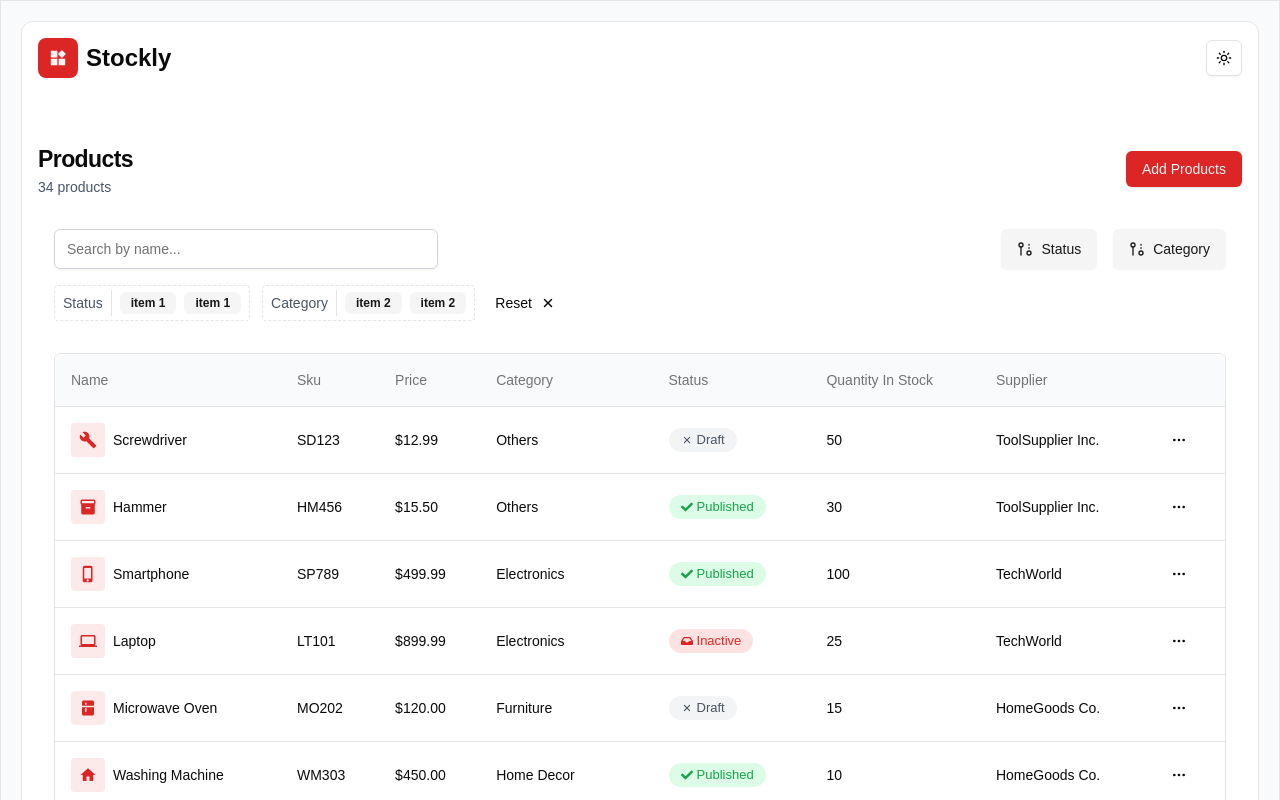
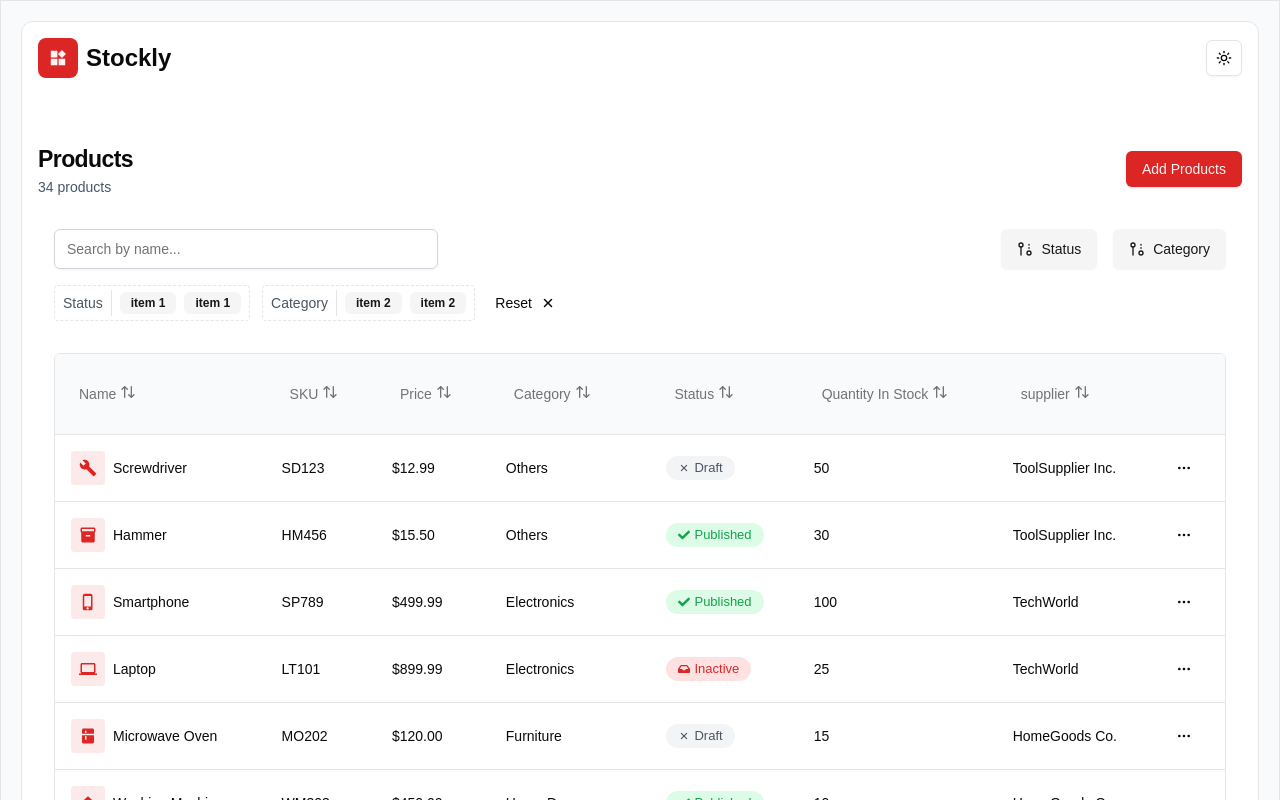
Before and after one commit to Beamlak996/Product-Inventory-Table, a Next.js app: page / in a window 1280 px wide. Shown: the top 800 px of the page. Built offline with nearby package versions, Linux system fonts and the light colour scheme.

Commit message:
Adding the sorting to the columns

```diff
--- a/components/product/columns.tsx
+++ b/components/product/columns.tsx
@@ -1,8 +1,18 @@
 import { ReactNode } from "react";
-import { ColumnDef } from "@tanstack/react-table";
+import { ColumnDef, Column } from "@tanstack/react-table";
 import { IconType } from "react-icons";
 import { FaCheck, FaInbox } from "react-icons/fa";
 import { IoClose } from "react-icons/io5";
+import { IoMdArrowDown, IoMdArrowUp } from "react-icons/io";
+import { ArrowUpDown } from "lucide-react";
+
+import {
+  DropdownMenu,
+  DropdownMenuContent,
+  DropdownMenuItem,
+  DropdownMenuTrigger,
+} from "@/components/ui/dropdown-menu";
+
 import { ProductDropDown } from "./product-drop-down";
 
 export type Product = {
@@ -27,10 +37,51 @@
   icon: IconType;
 };
 
+type SortableHeaderProps = {
+  column: Column<Product, unknown>; // Specify the type of data
+  label: string;
+};
+
+const SortableHeader: React.FC<SortableHeaderProps> = ({ column, label }) => {
+  const isSorted = column.getIsSorted();
+  const SortingIcon =
+    isSorted === "asc"
+      ? IoMdArrowUp
+      : isSorted === "desc"
+      ? IoMdArrowDown
+      : ArrowUpDown;
+
+  return (
+    <DropdownMenu>
+      <DropdownMenuTrigger className="" asChild>
+        <div
+          className={`flex items-start py-[14px] select-none cursor-pointer  p-2 gap-1 ${
+            isSorted && "text-primary"
+          }`}
+          aria-label={`Sort by ${label}`}
+        >
+          {label}
+          <SortingIcon className=" h-4 w-4" />
+        </div>
+      </DropdownMenuTrigger>
+      <DropdownMenuContent align="start" side="bottom">
+        <DropdownMenuItem onClick={() => column.toggleSorting(true)}>
+          <IoMdArrowUp className="mr-2 h-4 w-4" />
+          Asc
+        </DropdownMenuItem>
+        <DropdownMenuItem onClick={() => column.toggleSorting(false)}>
+          <IoMdArrowDown className="mr-2 h-4 w-4" />
+          Desc
+        </DropdownMenuItem>
+      </DropdownMenuContent>
+    </DropdownMenu>
+  );
+};
+
 export const columns: ColumnDef<Product>[] = [
   {
     accessorKey: "name",
-    header: "Name",
+    header: ({ column }) => <SortableHeader column={column} label="Name" />,
     cell: ({ row }) => {
       const Icon = row.original.icon;
       const name = row.original.name;
@@ -47,20 +98,20 @@
   },
   {
     accessorKey: "sku",
-    header: "Sku",
+    header: ({ column }) => <SortableHeader column={column} label="SKU" />,
   },
   {
     accessorKey: "price",
-    header: "Price",
+    header: ({ column }) => <SortableHeader column={column} label="Price" />,
     cell: ({ getValue }) => `$${getValue<number>().toFixed(2)}`,
   },
   {
     accessorKey: "category",
-    header: "Category",
+    header: ({ column }) => <SortableHeader column={column} label="Category" />,
   },
   {
     accessorKey: "status",
-    header: "Status",
+    header: ({ column }) => <SortableHeader column={column} label="Status" />,
     cell: ({ row }) => {
       const status = row.original.status;
       let colorClass;
@@ -95,11 +146,13 @@
   },
   {
     accessorKey: "quantityInStock",
-    header: "Quantity In Stock",
+    header: ({ column }) => (
+      <SortableHeader column={column} label="Quantity In Stock" />
+    ),
   },
   {
     accessorKey: "supplier",
-    header: "Supplier",
+    header: ({ column }) => <SortableHeader column={column} label="supplier" />,
   },
   {
     id: "actions",
--- a/components/product/product-table.tsx
+++ b/components/product/product-table.tsx
@@ -2,8 +2,10 @@
 import {
   ColumnDef,
   flexRender,
+  SortingState,
   getCoreRowModel,
   getPaginationRowModel,
+  getSortedRowModel,
   useReactTable,
 } from "@tanstack/react-table";
 import { GrFormPrevious, GrFormNext } from "react-icons/gr";
@@ -43,16 +45,20 @@
     pageIndex: 0,
     pageSize: 8,
   });
+  const [sorting, setSorting] = useState<SortingState>([]);
 
   const table = useReactTable({
     data,
     columns,
     state: {
       pagination,
+      sorting,
     },
     onPaginationChange: setPagination,
     getCoreRowModel: getCoreRowModel(),
     getPaginationRowModel: getPaginationRowModel(),
+    onSortingChange: setSorting,
+    getSortedRowModel: getSortedRowModel(),
   });
 
   return (
```
